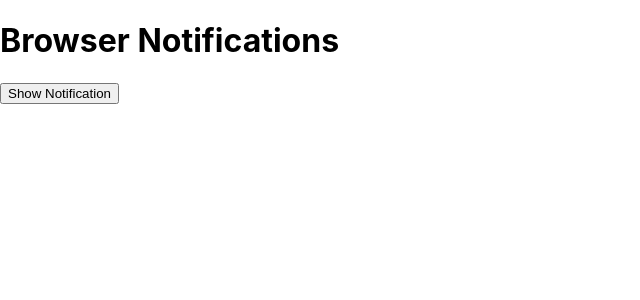
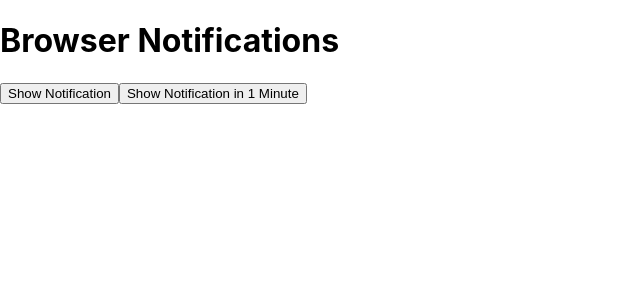
Before and after one commit to Viktoryia-ADNOC/pwa-react-ts, a React (Create React App) app: page / in a window 1280 px wide. Shown: the top 300 px of the page, without its empty margins (0-640 px from the left). Built offline with nearby package versions, Linux system fonts and the light colour scheme; no server answers.

Commit message:
Notification in 1 minute

```diff
--- a/src/App.tsx
+++ b/src/App.tsx
@@ -23,10 +23,29 @@ const App: React.FC = () => {
     }
   };
 
+  const handleNotification = () => {
+    if ('Notification' in window) {
+      Notification.requestPermission().then((permission) => {
+        if (permission === 'granted') {
+          setTimeout(() => {
+            new Notification('Reminder', {
+              body: 'This is your notification after 1 minute!',
+            });
+          }, 60000); // 1 minute = 60000 ms
+        } else {
+          console.error('Notification permission denied');
+        }
+      });
+    } else {
+      console.error('Notifications are not supported in this browser');
+    }
+  };
+
   return (
     <div>
       <h1>Browser Notifications</h1>
       <button onClick={showNotification}>Show Notification</button>
+      <button onClick={handleNotification}>Show Notification in 1 Minute</button>
     </div>
   );
 };
```
